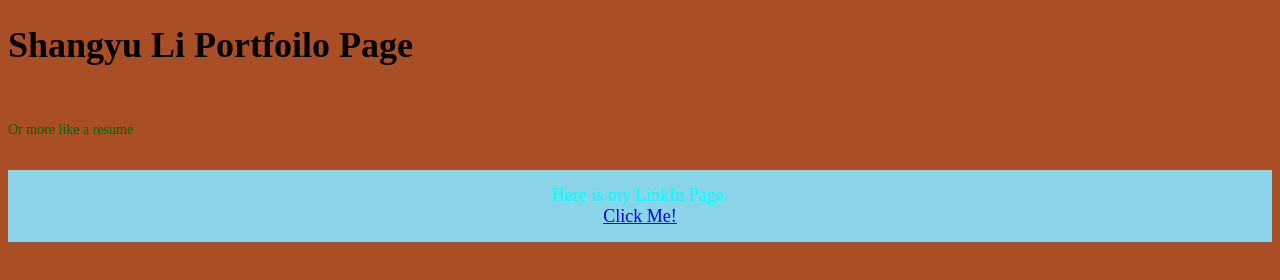
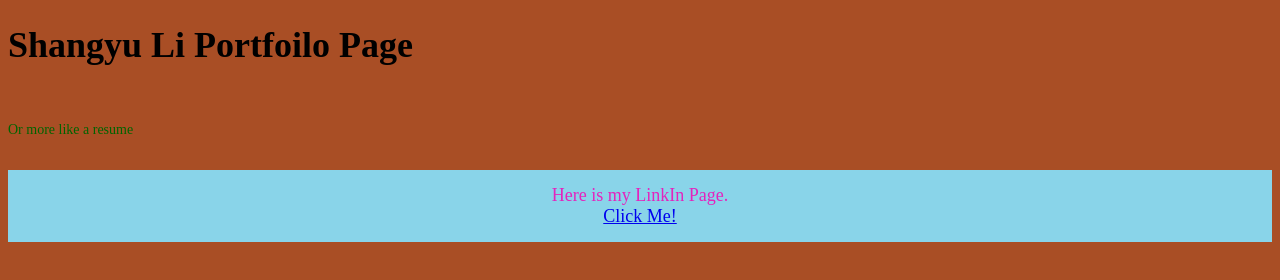
Before and after one commit to ShangyuLi-20929/shangyu_li.github.io, a plain HTML site: page index.html in a window 1280 px wide. Drawn offline with Linux system fonts and the light colour scheme.

Commit message:
Update index.html

```diff
--- a/index.html
+++ b/index.html
@@ -17,7 +17,7 @@
       }
       .footer {
         background-color: #89d4e9;
-        color: #00ffff; /* cyan text */
+        color: #e423bd; /* cyan text */
         padding: 15px;
         text-align: center;
         font-size: 18px;
```
